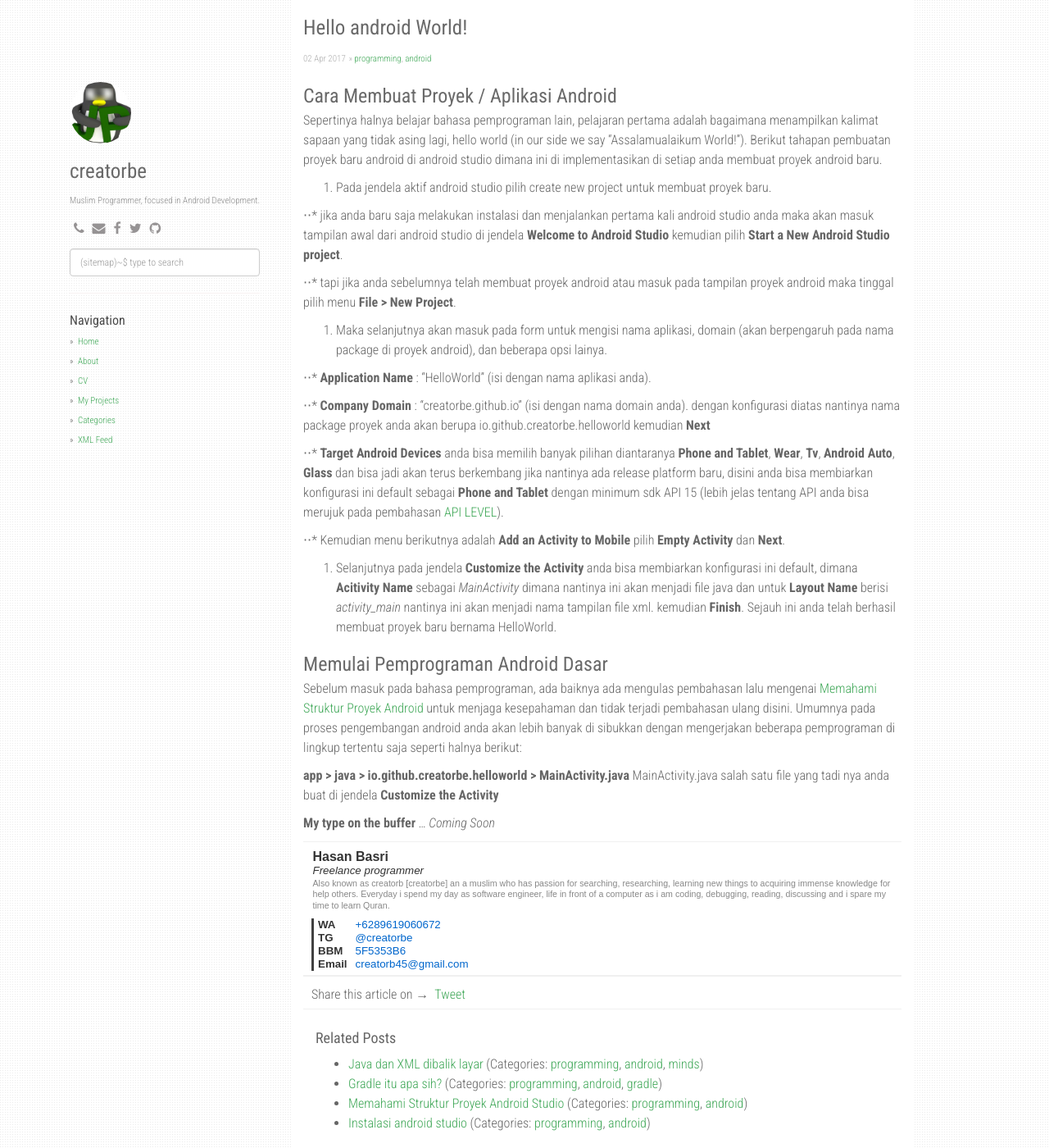
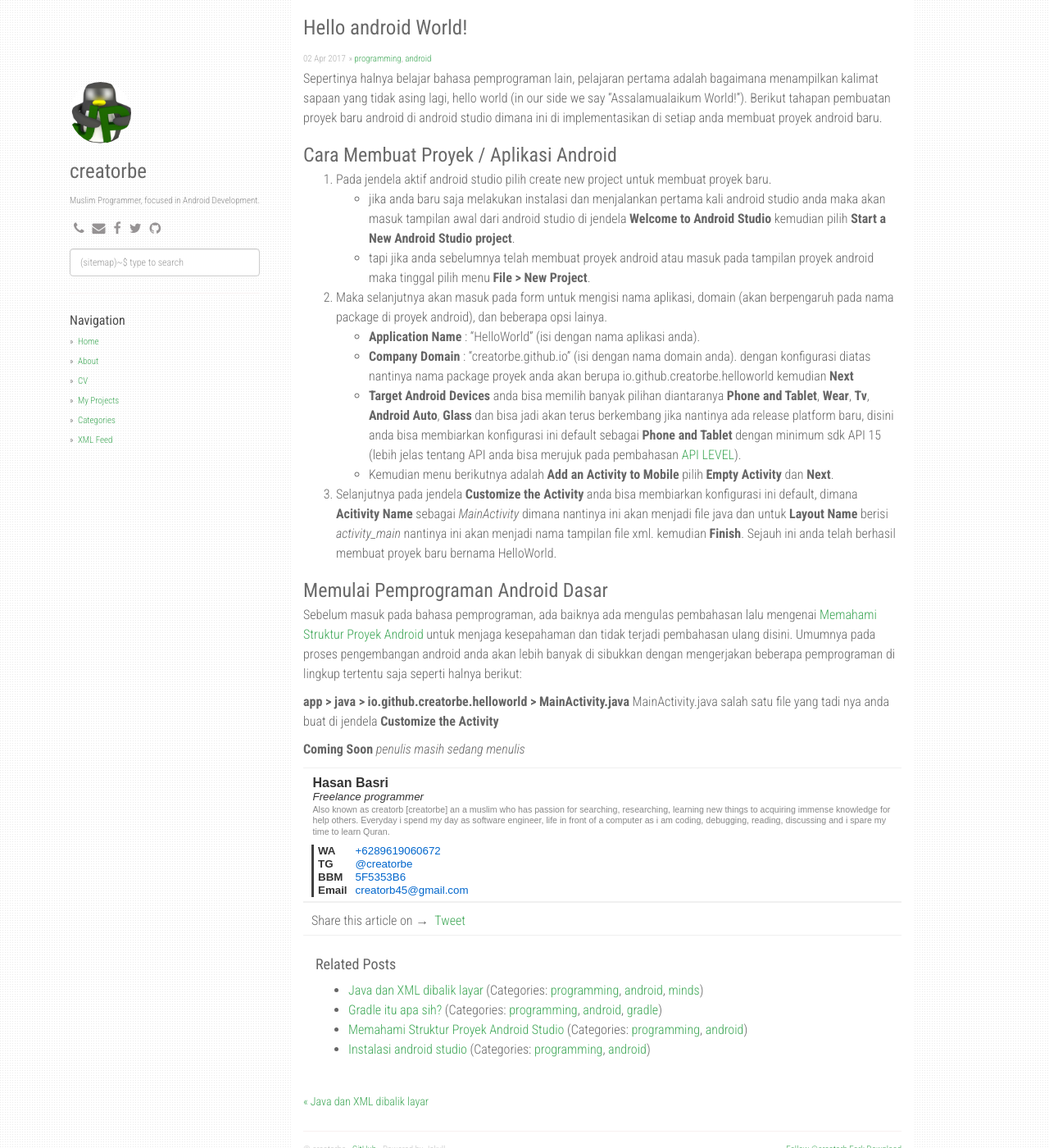
Before and after one commit to creatorbe/creatorbe.github.io, a Jekyll site: the page built from _posts/2017-04-03-hello-world-android-creatorbe.md, in a window 1280 px wide and 1400 px high. Shown: the whole window at 82% size. Built offline with Jekyll 4.4.1, drawn with Linux system fonts in a browser that asks for light colours; nearby versions of some CDN libraries; comment, search, counter and statistics services are not loaded.

Commit message:
add unordered list

```diff
--- a/_posts/2017-04-03-hello-world-android-creatorbe.md
+++ b/_posts/2017-04-03-hello-world-android-creatorbe.md
@@ -6,26 +6,21 @@
 description: "Pembahasan dasar bagi pemula tentang bagaimana cara membuat proyek android dengan Android Studio disertai beberapa penjelasan file dalam android project"
 ---
 
+Sepertinya halnya belajar bahasa pemprograman lain, pelajaran pertama adalah bagaimana menampilkan kalimat sapaan yang tidak asing lagi, hello world (in our side we say "Assalamualaikum World!"). Berikut tahapan pembuatan proyek baru android di android studio dimana ini di implementasikan di setiap anda membuat proyek android baru.
+
+
 ### Cara Membuat Proyek / Aplikasi Android
 
-Sepertinya halnya belajar bahasa pemprograman lain, pelajaran pertama adalah bagaimana menampilkan kalimat sapaan yang tidak asing lagi, hello world (in our side we say "Assalamualaikum World!"). Berikut tahapan pembuatan proyek baru android di android studio dimana ini di implementasikan di setiap anda membuat proyek android baru.
-
 1. Pada jendela aktif android studio pilih create new project untuk membuat proyek baru.
-
-⋅⋅* jika anda baru saja melakukan instalasi dan menjalankan pertama kali android studio anda maka akan masuk tampilan awal dari android studio di jendela **Welcome to Android Studio** kemudian pilih **Start a New Android Studio project**.
-
-⋅⋅* tapi jika anda sebelumnya telah membuat proyek android atau masuk pada tampilan proyek android maka tinggal pilih menu **File > New Project**.
+ * jika anda baru saja melakukan instalasi dan menjalankan pertama kali android studio anda maka akan masuk tampilan awal dari android studio di jendela **Welcome to Android Studio** kemudian pilih **Start a New Android Studio project**.
+ * tapi jika anda sebelumnya telah membuat proyek android atau masuk pada tampilan proyek android maka tinggal pilih menu **File > New Project**.
 
 2. Maka selanjutnya akan masuk pada form untuk mengisi nama aplikasi, domain (akan berpengaruh pada nama package di proyek android), dan beberapa opsi lainya.
-
-⋅⋅* **Application Name** : "HelloWorld" (isi dengan nama aplikasi anda).
-
-⋅⋅* **Company Domain** : "creatorbe.github.io" (isi dengan nama domain anda).
+ * **Application Name** : "HelloWorld" (isi dengan nama aplikasi anda).
+ * **Company Domain** : "creatorbe.github.io" (isi dengan nama domain anda).
 dengan konfigurasi diatas nantinya nama package proyek anda akan berupa io.github.creatorbe.helloworld kemudian **Next**
-
-⋅⋅* **Target Android Devices** anda bisa memilih banyak pilihan diantaranya **Phone and Tablet**, **Wear**, **Tv**, **Android Auto**, **Glass** dan bisa jadi akan terus berkembang jika nantinya ada release platform baru, disini anda bisa membiarkan konfigurasi ini default sebagai **Phone and Tablet** dengan minimum sdk API 15 (lebih jelas tentang API anda bisa merujuk pada pembahasan [API LEVEL](https://developer.android.com/guide/topics/manifest/uses-sdk-element.html#ApiLevels)).
-
-⋅⋅* Kemudian menu berikutnya adalah **Add an Activity to Mobile** pilih **Empty Activity** dan **Next**.
+ * **Target Android Devices** anda bisa memilih banyak pilihan diantaranya **Phone and Tablet**, **Wear**, **Tv**, **Android Auto**, **Glass** dan bisa jadi akan terus berkembang jika nantinya ada release platform baru, disini anda bisa membiarkan konfigurasi ini default sebagai **Phone and Tablet** dengan minimum sdk API 15 (lebih jelas tentang API anda bisa merujuk pada pembahasan [API LEVEL](https://developer.android.com/guide/topics/manifest/uses-sdk-element.html#ApiLevels)).
+ * Kemudian menu berikutnya adalah **Add an Activity to Mobile** pilih **Empty Activity** dan **Next**.
 
 3. Selanjutnya pada jendela **Customize the Activity** anda bisa membiarkan konfigurasi ini default, dimana **Acitivity Name** sebagai *MainActivity* dimana nantinya ini akan menjadi file java dan untuk **Layout Name** berisi *activity_main* nantinya ini akan menjadi nama tampilan file xml. kemudian **Finish**. Sejauh ini anda telah berhasil membuat proyek baru bernama HelloWorld.
 
@@ -37,4 +32,5 @@
 **app > java > io.github.creatorbe.helloworld > MainActivity.java**
 MainActivity.java salah satu file yang tadi nya anda buat di jendela **Customize the Activity**
 
-**My type on the buffer** ... *Coming Soon*
+**Coming Soon**
+*penulis masih sedang menulis*
```
